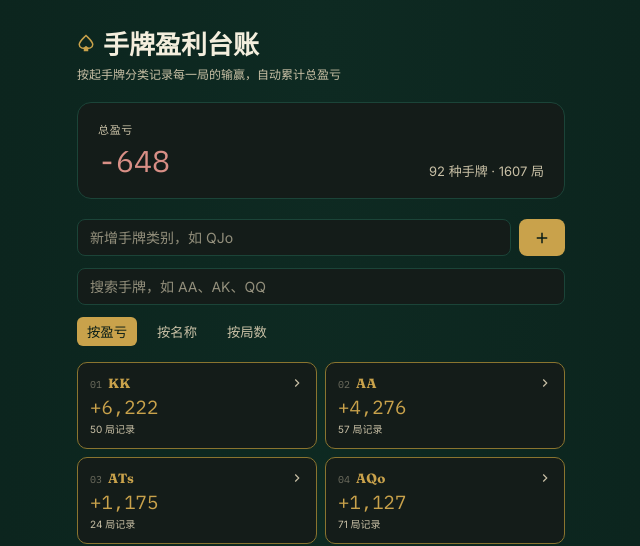
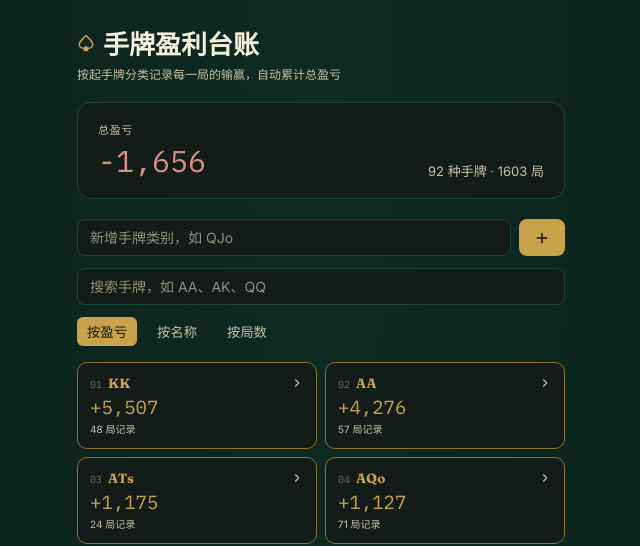
Before and after one commit to Suppppername/sometracker, a plain HTML site: page index.html in a window 1280 px wide. Shown: the top 546 px of the page, 319-959 px from the left. Drawn offline with Linux system fonts and the light colour scheme.

Commit message:
Add files via upload

```diff
--- a/index.html
+++ b/index.html
@@ -412,21 +412,26 @@ function parseChain(raw) {
   const out = [];
   const signedRe = /[+-]\d+(?:\.\d+)?/g;
 
-  // first chunk: check for unsigned number at start, then signed ones
+  // 特殊处理：如果第一部分是 "数字-数字..." 的格式（如 1320-605），跳过它
   let firstChunk = parts[0];
-  const unsignedMatch = firstChunk.match(/^\d+(?:\.\d+)?/);
-  if (unsignedMatch) {
-    out.push(Number(unsignedMatch[0]));
-    firstChunk = firstChunk.slice(unsignedMatch[0].length);
+  const specialMatch = firstChunk.match(/^\d+(?:\.\d+)?-/);
+  if (specialMatch) {
+    // 这看起来像特殊格式（如1320-605=），跳过直到第一个有符号增量
+    firstChunk = "";
   }
+
+  // 从第一个块提取所有带符号的增量
   const firstSigned = firstChunk.match(signedRe) || [];
   out.push(...firstSigned.map(Number));
 
+  // 处理剩余块（跳过运行总计，提取增量）
   for (let i = 1; i < parts.length; i++) {
     let chunk = parts[i];
     if (!chunk) continue;
+    // 跳过开头的运行总计数字
     const totalMatch = chunk.match(/^-?\d+(?:\.\d+)?/);
     if (totalMatch) chunk = chunk.slice(totalMatch[0].length);
+    // 提取带符号的增量
     const incs = chunk.match(signedRe) || [];
     out.push(...incs.map(Number));
   }
```
